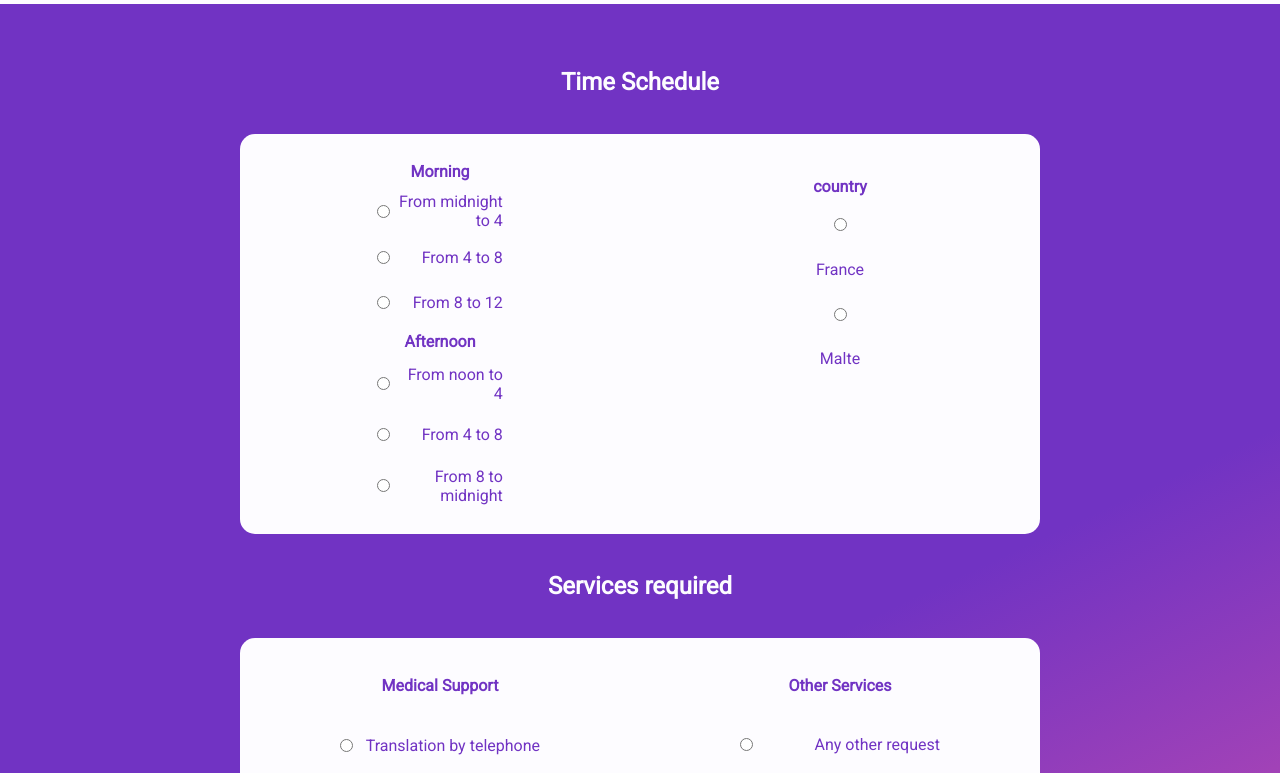
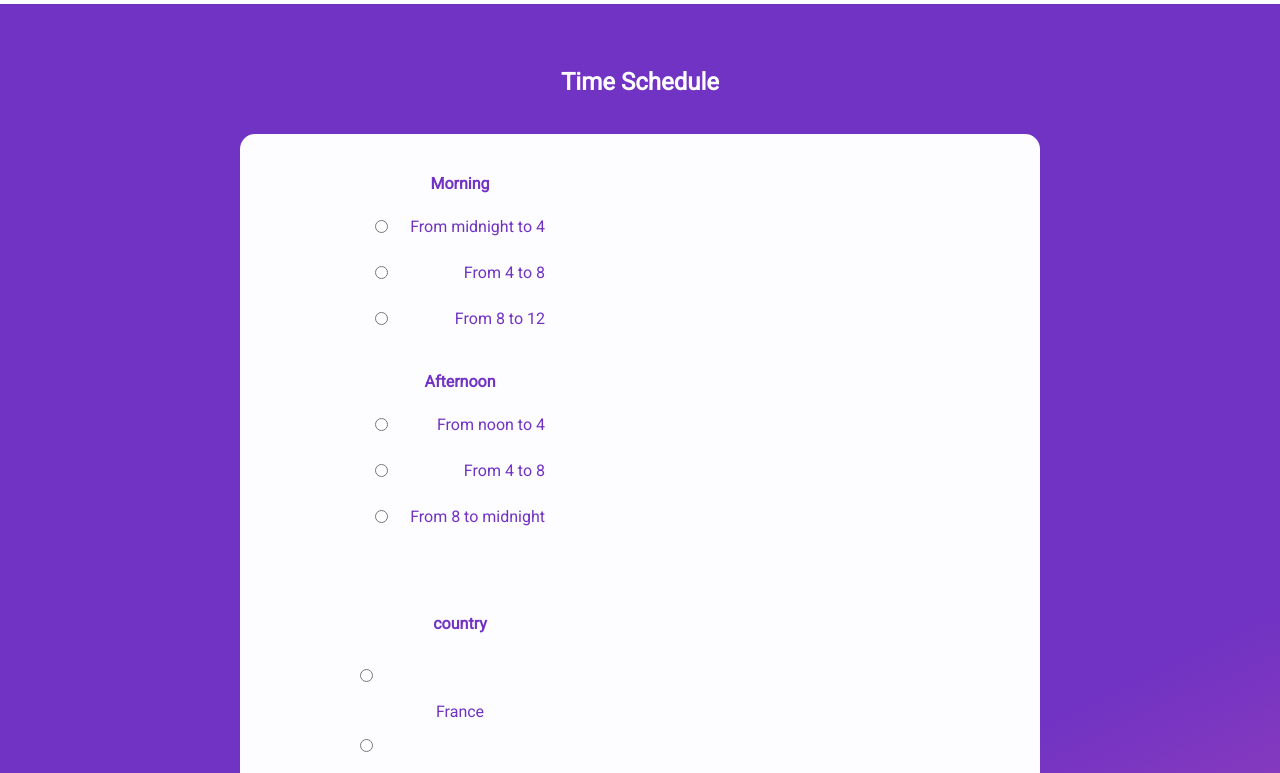
Before and after one commit to pcarillion/exile-confine-client, a React (Create React App) app: page / in a window 1280 px wide. Shown: the part 860-1633 px from the top of the page. Built offline with nearby package versions, Linux system fonts and the light colour scheme; no server answers; a web font is replaced by a local one.

Commit message:
css en cours, brouillon

```diff
--- a/src/App.css
+++ b/src/App.css
@@ -241,6 +241,32 @@ h1 {
   margin: 8% 0;
 }
 
+#form-component1  {
+    display: flex;
+    flex-direction: column;
+}
+
+.form-component1-div {
+  width: 100%;
+  margin: 0;
+  display: flex;
+  flex-direction: row;
+  align-items: center;
+}
+
+#form-component1 > div > div {
+  width: 50%;
+  margin: 2.5%;
+
+}
+
+#country-div {
+  display: flex;
+  flex-direction: column;
+  justify-content: space-evenly;
+  align-items: center;
+}
+
 .input-div {
   width: 85%;
   max-width: 200px;
--- a/src/views/Home.jsx
+++ b/src/views/Home.jsx
@@ -200,10 +200,10 @@ const Home = (props) => {
             <div className="form-div" id="form-div">
                     <form onChange={onChange} className="flex-column-center">
                     {language.timeSchedule? <h2>{language.timeSchedule}</h2>:<h2>Time Schedule</h2>}
-                    <div className="form-component">
+                    <div className="form-component" id="form-component1">
 
-                        <div>
-                            <div>
+                        <div className='form-component1-div'>
+                            <div >
                                 {language.morning? <h4>{language.morning}</h4>:<h4>Morning</h4>}
                                 <div className="input-div">
                                     <input type="radio" name="time" value="from0to4"/>
@@ -237,12 +237,14 @@ const Home = (props) => {
                             </div>
                         </div>
 
-                        <div>
+                        <div id="country-div">
                             <h4>{language.country? <p>{language.country}</p>: <p>country</p>}</h4>
-                            <input type="radio" name="country" value="France"/>
-                            {language.France? <p>{language.France}</p>: <p>France</p>}
-                            <input type="radio" name="country" value="Malte"/>
-                            {language.Malte? <p>{language.Malte}</p>: <p>Malte</p>}
+                            <div>
+                                <input type="radio" name="country" value="France"/>
+                                {language.France? <p>{language.France}</p>: <p>France</p>}
+                                <input type="radio" name="country" value="Malte"/>
+                                {language.Malte? <p>{language.Malte}</p>: <p>Malte</p>}
+                            </div>
                         </div>
 
                     </div>
```
